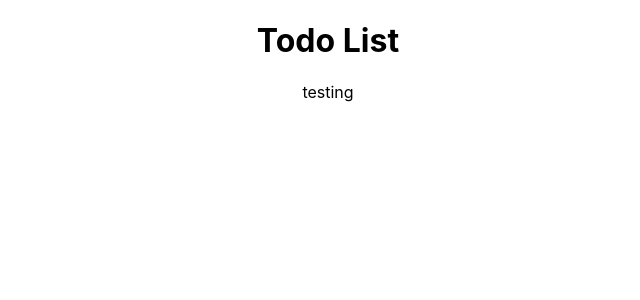
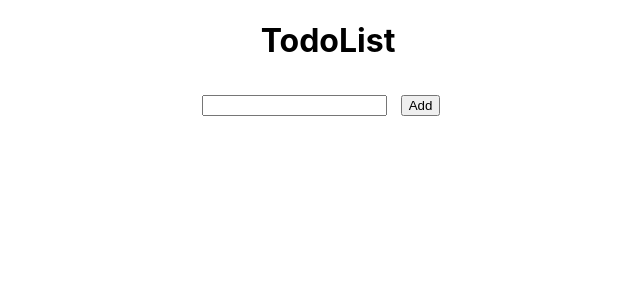
Before and after one commit to ZaidAshraf/TodoListReact, a React (Create React App) app in the folder todolist/: page / in a window 1280 px wide. Shown: the top 300 px of the page, without its empty margins (312-952 px from the left). Built offline with nearby package versions, Linux system fonts and the light colour scheme.

Commit message:
Mockup + start on app

```diff
--- a/todolist/src/App.css
+++ b/todolist/src/App.css
@@ -1,4 +1,9 @@
 .container {
   display: flex;
+  align-items: center;
   justify-content: center;
 }
+
+.btn {
+  margin: 1em;
+}
--- a/todolist/src/App.js
+++ b/todolist/src/App.js
@@ -1,14 +1,34 @@
 import "./App.css";
 
-function App() {
+function Container() {
   return (
     <>
-      <div className="container">
-        <h1>Todo List</h1>
+      <div class="container">
+        <h1>TodoList</h1>
       </div>
-      <div className="container">testing</div>
+      <div class="container">
+        <Inputbox />
+      </div>
+      <div class="container">
+        <ListTable />
+      </div>
     </>
   );
 }
 
-export default App;
+function Inputbox() {
+  return (
+    <>
+      <input type="text"></input>
+      <button class="btn">Add</button>
+    </>
+  );
+}
+
+function ListTable() {
+  return <></>;
+}
+
+export default function App() {
+  return <Container></Container>;
+}
```
Also changed, not shown: 1 other file (tests, documents, lock files or other folders).
